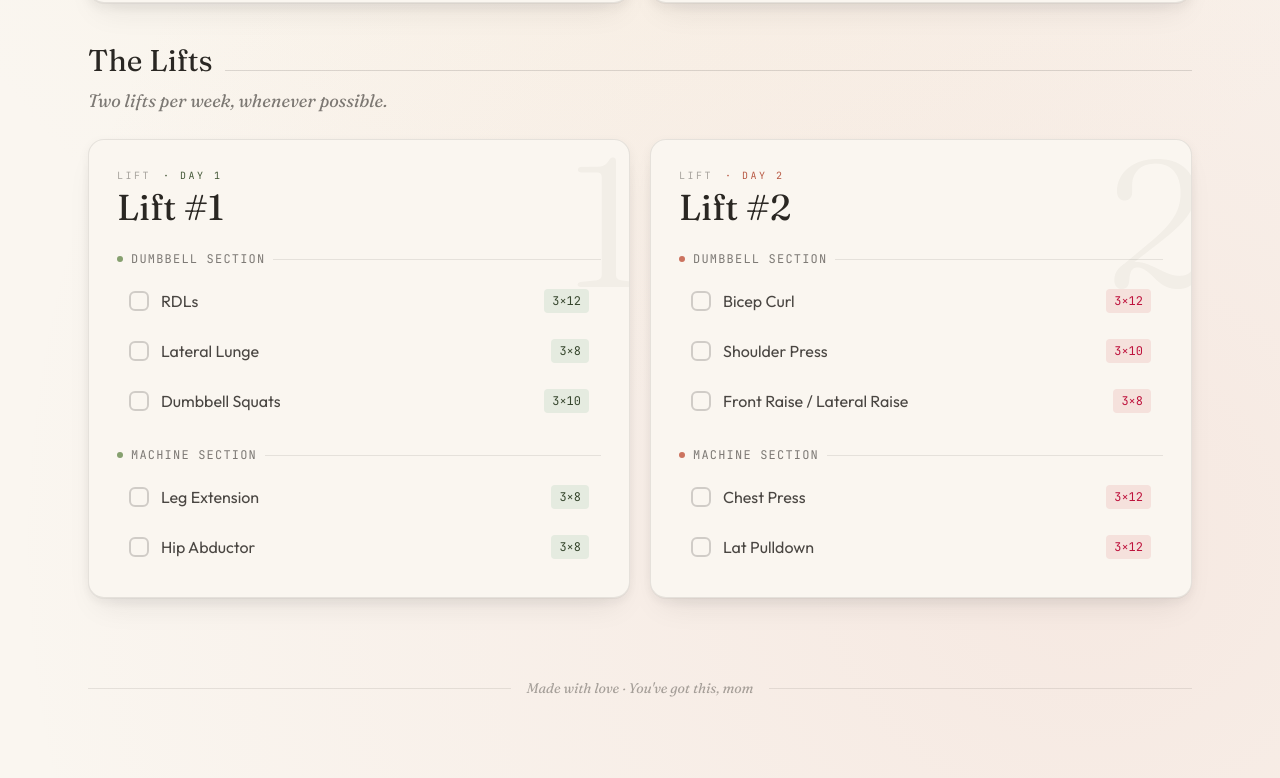
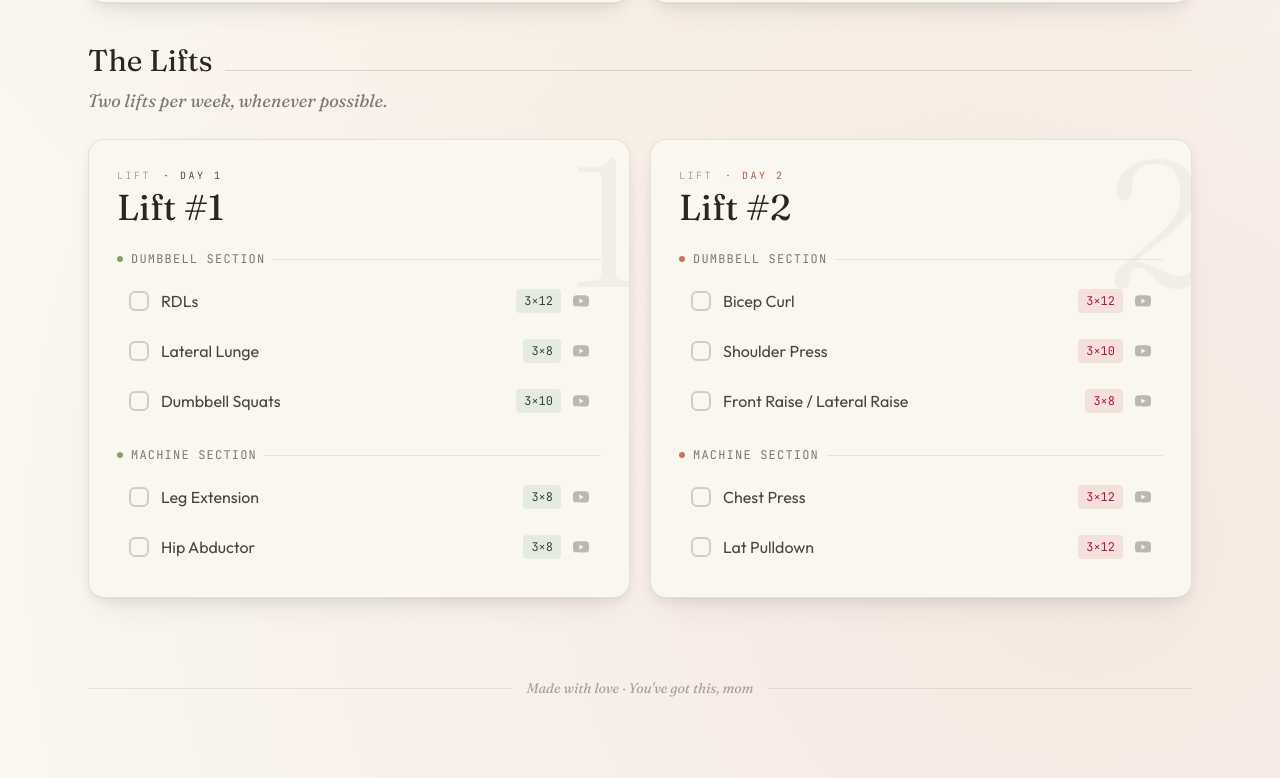
Before and after one commit to lynasberaich/momfit, a React (Vite) app: page / in a window 1280 px wide. Shown: the part 1584-2362 px from the top of the page. Built offline with nearby package versions, Linux system fonts and the light colour scheme.

Commit message:
added links

```diff
--- a/src/components/LiftCard.jsx
+++ b/src/components/LiftCard.jsx
@@ -45,11 +45,14 @@ export default function LiftCard({ lift, number }) {
                   const isDone = done[key];
                   return (
                     <li key={key}>
+                      <div
+                        className={`w-full flex items-center gap-3 px-3 py-2.5 rounded-lg transition-all duration-200 group ${
+                          isDone ? 'bg-ink/5' : 'hover:bg-ink/[0.03]'
+                        }`}
+                      >
                         <button
                           onClick={() => toggle(key)}
-                        className={`w-full flex items-center gap-3 px-3 py-2.5 rounded-lg text-left transition-all duration-200 group ${
-                          isDone ? 'bg-ink/5' : 'hover:bg-ink/[0.03]'
-                        }`}
+                          className="flex items-center gap-3 flex-1 text-left min-w-0"
                         >
                           <span
                             className={`flex-shrink-0 w-5 h-5 rounded-md border-2 transition-all flex items-center justify-center ${
@@ -67,10 +70,25 @@ export default function LiftCard({ lift, number }) {
                           <span className={`flex-1 ${isDone ? 'line-through text-ink/40' : 'text-ink/85'}`}>
                             {ex.name}
                           </span>
+                        </button>
                         <span className={`font-mono text-xs px-2 py-1 rounded ${accent.tab} ${isDone ? 'opacity-50' : ''}`}>
                           {ex.sets}×{ex.reps}
                         </span>
-                      </button>
+                        {ex.videoUrl && (
+                          <a
+                            href={ex.videoUrl}
+                            target="_blank"
+                            rel="noopener noreferrer"
+                            onClick={(e) => e.stopPropagation()}
+                            className="flex-shrink-0 text-ink/30 hover:text-red-500 transition-colors duration-200"
+                            title="Watch video"
+                          >
+                            <svg className="w-4 h-4" viewBox="0 0 24 24" fill="currentColor">
+                              <path d="M23.498 6.186a3.016 3.016 0 0 0-2.122-2.136C19.505 3.545 12 3.545 12 3.545s-7.505 0-9.377.505A3.017 3.017 0 0 0 .502 6.186C0 8.07 0 12 0 12s0 3.93.502 5.814a3.016 3.016 0 0 0 2.122 2.136c1.871.505 9.376.505 9.376.505s7.505 0 9.377-.505a3.015 3.015 0 0 0 2.122-2.136C24 15.93 24 12 24 12s0-3.93-.502-5.814zM9.545 15.568V8.432L15.818 12l-6.273 3.568z" />
+                            </svg>
+                          </a>
+                        )}
+                      </div>
                     </li>
                   );
                 })}
--- a/src/data/plan.js
+++ b/src/data/plan.js
@@ -84,16 +84,16 @@ export const liftingPlan = {
       {
         title: 'Dumbbell',
         exercises: [
-          { name: 'RDLs', sets: 3, reps: 12 },
-          { name: 'Lateral Lunge', sets: 3, reps: 8 },
-          { name: 'Dumbbell Squats', sets: 3, reps: 10 },
+          { name: 'RDLs', sets: 3, reps: 12, videoUrl: 'https://www.youtube.com/watch?v=5WxMW-Fu5KU' },
+          { name: 'Lateral Lunge', sets: 3, reps: 8, videoUrl: 'https://www.youtube.com/watch?v=lrhTa-GqCPY' },
+          { name: 'Dumbbell Squats', sets: 3, reps: 10, videoUrl: 'https://www.youtube.com/watch?v=v_c67Omje48' },
         ],
       },
       {
         title: 'Machine',
         exercises: [
-          { name: 'Leg Extension', sets: 3, reps: 8 },
-          { name: 'Hip Abductor', sets: 3, reps: 8 },
+          { name: 'Leg Extension', sets: 3, reps: 8, videoUrl: 'https://www.youtube.com/watch?v=EE9z0z2dQMU' },
+          { name: 'Hip Abductor', sets: 3, reps: 8, videoUrl: 'https://www.youtube.com/watch?v=0PPaAG3-v6U' },
         ],
       },
     ],
@@ -105,16 +105,16 @@ export const liftingPlan = {
       {
         title: 'Dumbbell',
         exercises: [
-          { name: 'Bicep Curl', sets: 3, reps: 12 },
-          { name: 'Shoulder Press', sets: 3, reps: 10 },
-          { name: 'Front Raise / Lateral Raise', sets: 3, reps: 8 },
+          { name: 'Bicep Curl', sets: 3, reps: 12, videoUrl: 'https://www.youtube.com/watch?v=mebsnWJRasA' },
+          { name: 'Shoulder Press', sets: 3, reps: 10, videoUrl: 'https://www.youtube.com/watch?v=Did01dFR3Lk' },
+          { name: 'Front Raise / Lateral Raise', sets: 3, reps: 8, videoUrl: 'https://www.youtube.com/watch?v=6vdhFbacXms' },
         ],
       },
       {
         title: 'Machine',
         exercises: [
-          { name: 'Chest Press', sets: 3, reps: 12 },
-          { name: 'Lat Pulldown', sets: 3, reps: 12 },
+          { name: 'Chest Press', sets: 3, reps: 12, videoUrl: 'https://www.youtube.com/watch?v=G7I9zRCXKxY' },
+          { name: 'Lat Pulldown', sets: 3, reps: 12, videoUrl: 'https://www.youtube.com/watch?v=g-AJPkaqxSc' },
         ],
       },
     ],
```
Lines whose indentation alone changed are shown as unchanged.
